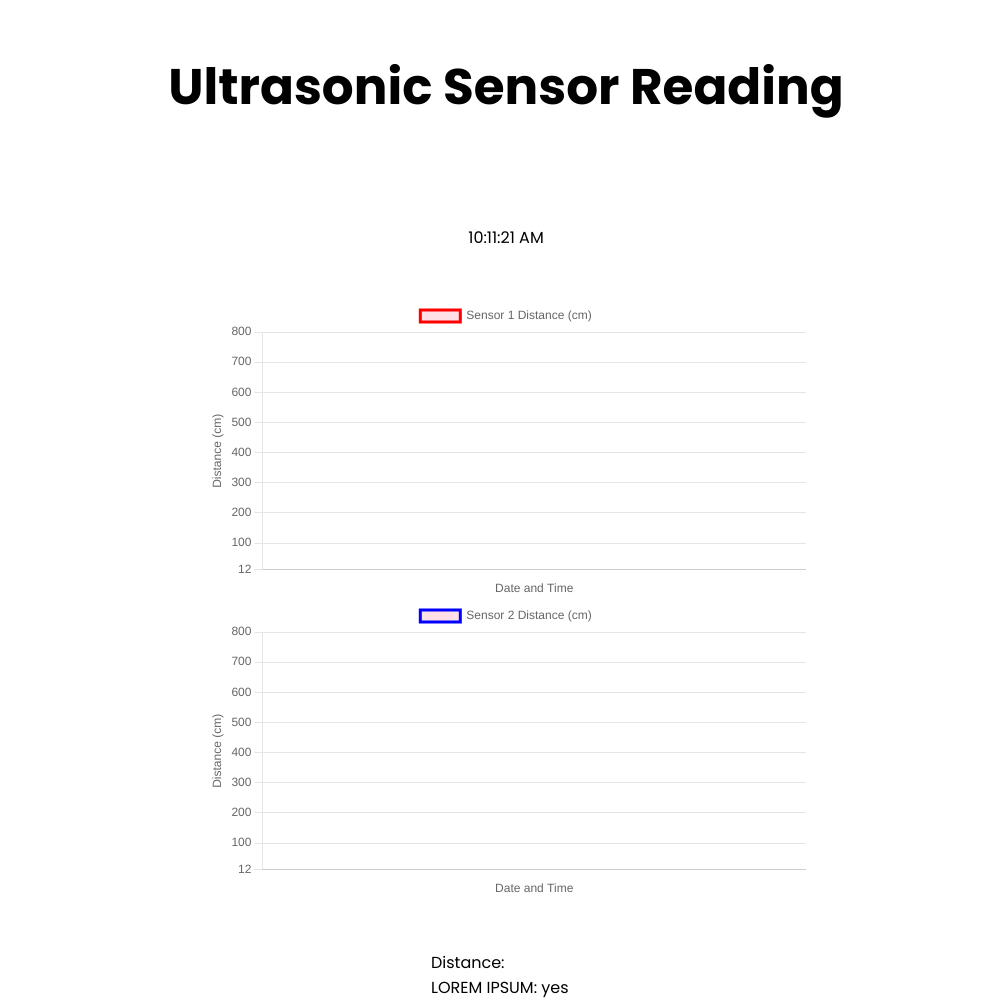
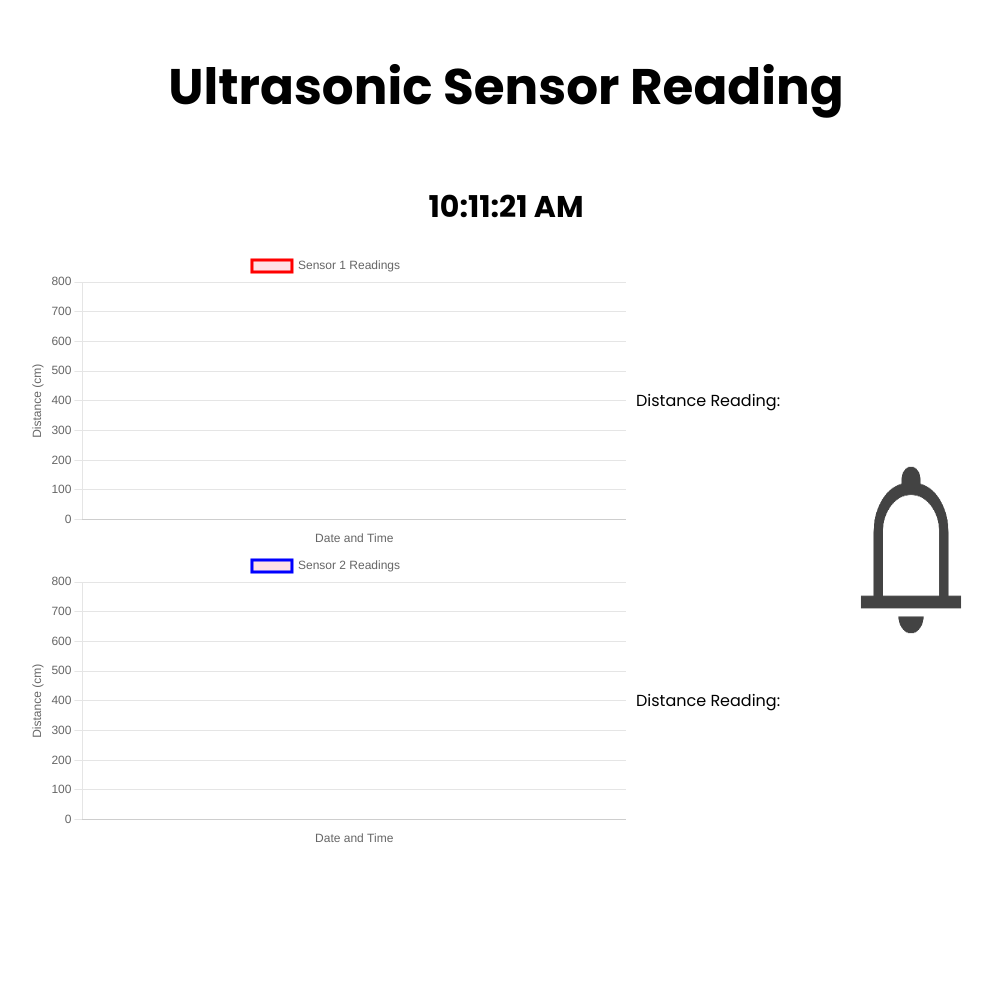
Before and after one commit to NathCanilang/Embedded-Act2, a Flask app: page / in a window 1280 px wide. Shown: the whole page, without its empty margins (134-1126 px from the left). After the commit the page ends 843 px from the top, so only its background shows below. Run offline with Flask 3, Linux system fonts and the light colour scheme; parts of the project's set-up code (start-up, migrations or seed data) failed here and were passed over.

Commit message:
added the notifier bell ang both charts are now displaying properly

```diff
--- a/static/css/style.css
+++ b/static/css/style.css
@@ -13,13 +13,19 @@
   padding-top: 50px;
 }
 
-#main-content-display {
+#main-display {
   display: flex;
   justify-content: center;
   flex-direction: column;
   align-items: center;
-  padding-top: 100px;
-  gap: 50px;
+  padding-top: 60px;
+  gap: 20px;
+}
+
+#content-display {
+  display: flex;
+  align-items: center;
+  justify-content: center;
 }
 
 #sensor-data {
@@ -30,9 +36,72 @@
   width: 200px;
 }
 
-.ultrasonic-chart {
-  display: flex;
-  flex-direction: column;
-  width: 600px;
+#buzzer-icon {
+  width: 150px;
   height: 200px;
 }
+
+.ultrasonic-chart {
+  width: 600px;
+  height: 300px;
+}
+
+.sensor-sections {
+  display: flex;
+  flex-direction: row;
+  justify-content: center;
+  align-items: center;
+  gap: 10px;
+}
+
+.sensor-display {
+  display: flex;
+  align-items: center;
+  width: 200px;
+  height: 100px;
+}
+
+#time-text {
+  font-size: 30px;
+  font-weight: bold;
+}
+@keyframes shake {
+  0% {
+    transform: translate(1px, 1px) rotate(0deg);
+  }
+  10% {
+    transform: translate(-1px, -2px) rotate(-1deg);
+  }
+  20% {
+    transform: translate(-3px, 0px) rotate(1deg);
+  }
+  30% {
+    transform: translate(3px, 2px) rotate(0deg);
+  }
+  40% {
+    transform: translate(1px, -1px) rotate(1deg);
+  }
+  50% {
+    transform: translate(-1px, 2px) rotate(-1deg);
+  }
+  60% {
+    transform: translate(-3px, 1px) rotate(0deg);
+  }
+  70% {
+    transform: translate(3px, 1px) rotate(-1deg);
+  }
+  80% {
+    transform: translate(-1px, -1px) rotate(1deg);
+  }
+  90% {
+    transform: translate(1px, 2px) rotate(0deg);
+  }
+  100% {
+    transform: translate(1px, -2px) rotate(-1deg);
+  }
+}
+
+/* Class to activate shake */
+.shake {
+  animation: shake 0.5s infinite;
+}
--- a/static/js/scripts.js
+++ b/static/js/scripts.js
@@ -1,6 +1,9 @@
 document.addEventListener("DOMContentLoaded", function () {
   const timeText = document.getElementById("time-text");
-  const distanceText = document.getElementById("sensor-distance");
+  const distanceText1 = document.getElementById("sensor1-distance");
+  const distanceText2 = document.getElementById("sensor2-distance");
+  const notif_bell = document.getElementById("buzzer-icon");
+
   const sensor_canvas1 = document
     .getElementById("sensor_chart1")
     .getContext("2d");
@@ -8,16 +11,8 @@
     .getElementById("sensor_chart2")
     .getContext("2d");
 
-  const chart1 = new SensorChart(
-    sensor_canvas1,
-    "red",
-    "Sensor 1 Distance (cm)"
-  );
-  const chart2 = new SensorChart(
-    sensor_canvas2,
-    "blue",
-    "Sensor 2 Distance (cm)"
-  );
+  const chart1 = new SensorChart(sensor_canvas1, "red", "Sensor 1 Readings");
+  const chart2 = new SensorChart(sensor_canvas2, "blue", "Sensor 2 Readings");
 
   function displayCurrentTime() {
     const currentTime = new Date();
@@ -29,7 +24,13 @@
     fetch("/get_distance")
       .then((response) => response.json())
       .then((data) => {
-        distanceText.textContent = `Distance = ${data.distance1} cm`;
+        distanceText1.textContent = `Sensor 1 Distance Reading = ${data.distance1} cm`;
+        distanceText2.textContent = `Sensor 2 Distance Reading = ${data.distance2} cm`;
+
+        if (data.distance1 > 100 || data.distance2 > 100) {
+          notif_bell.classList.add("shake");
+        }
+
         displayChartData();
       })
       .catch((error) => console.log(`Error fetching data: ${error}`));
@@ -96,7 +97,7 @@
           },
           y: {
             type: "linear",
-            min: 12,
+            min: 0,
             max: 800,
             title: {
               display: true,
--- a/templates/index.html
+++ b/templates/index.html
@@ -21,16 +21,31 @@
       <a>Ultrasonic Sensor Reading</a>
     </div>
 
-    <div id="main-content-display">
-      <a id="time-text" class="sensor-display"></a>
+    <div id="main-display">
+      <a id="time-text"></a>
 
-      <div class="sensor-chart">
-        <canvas id="sensor_chart1" class="ultrasonic-chart"></canvas>
-        <canvas id="sensor_chart2" class="ultrasonic-chart"></canvas>
-      </div>
-      <div id="sensor-data">
-        <a id="sensor-distance" class="sensor-display"> Distance: </a>
-        <a id="proximity-txt" class="sensor-display"> LOREM IPSUM: yes </a>
+      <div id="content-display">
+        <section id="chart-section">
+          <div class="sensor-sections">
+            <canvas id="sensor_chart1" class="ultrasonic-chart"></canvas>
+            <a id="sensor1-distance" class="sensor-display">
+              Distance Reading:
+            </a>
+          </div>
+
+          <div class="sensor-sections">
+            <canvas id="sensor_chart2" class="ultrasonic-chart"></canvas>
+            <a id="sensor2-distance" class="sensor-display">
+              Distance Reading:
+            </a>
+          </div>
+        </section>
+
+        <img
+          src="/static/assets/notif_pic.png"
+          alt="notifier-pic"
+          id="buzzer-icon"
+        />
       </div>
     </div>
   </body>
```
Also changed, not shown: static/assets/notif_pic.png (added), ultrasonic_sensors_database.db.
